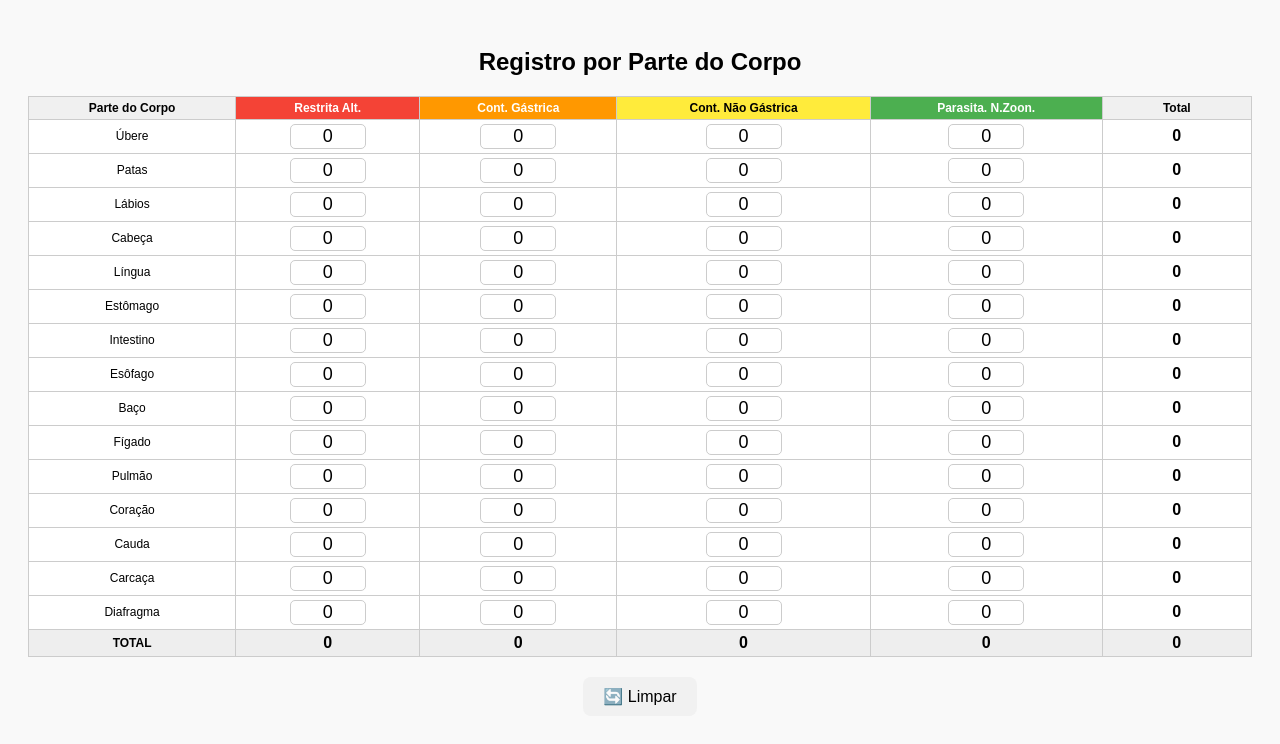
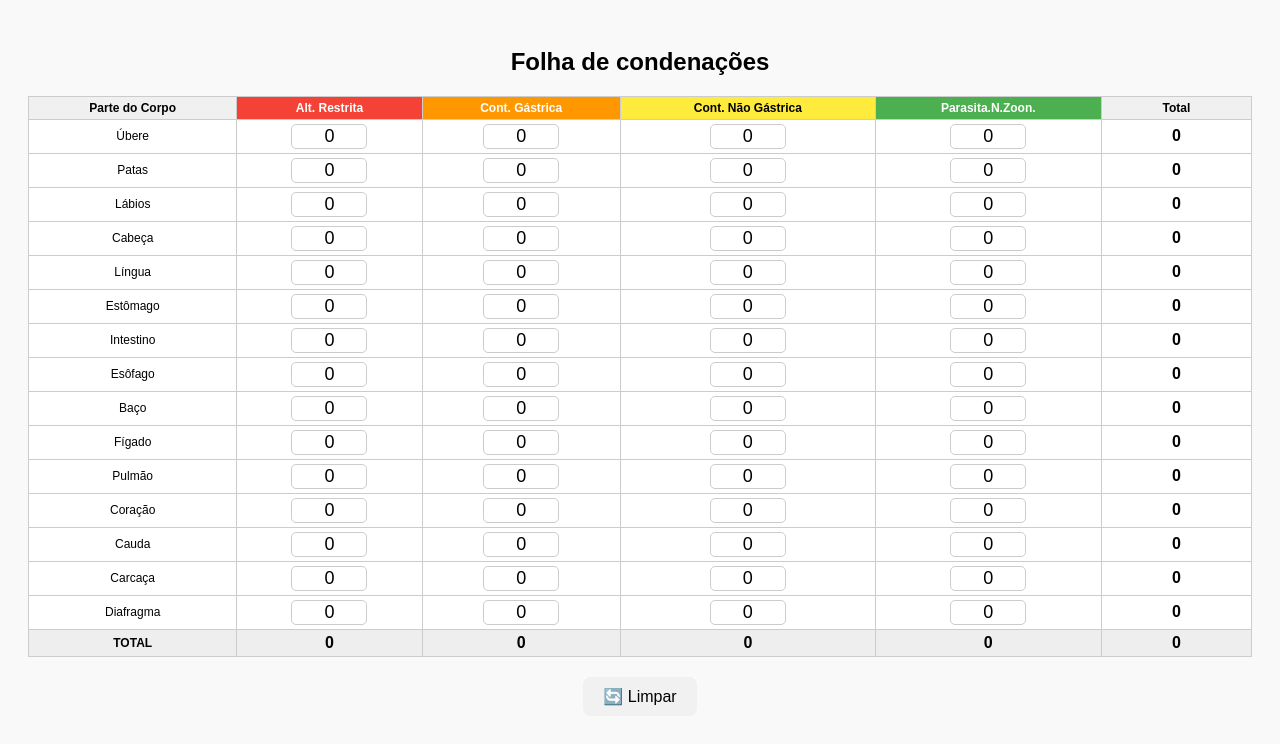
Before and after one commit to Samueldouradofast/secretaria-S.I.F-2583, a plain HTML site: page index.html in a window 1280 px wide. Drawn offline with Linux system fonts and the light colour scheme.

Commit message:
alteraçao no html

```diff
--- a/index.html
+++ b/index.html
@@ -4,21 +4,21 @@
   <meta charset="UTF-8" />
   <meta name="viewport" content="width=device-width, initial-scale=1.0"/>
   <link rel="stylesheet" href="./index.css">
-  <title>Registro por Parte do Corpo</title>
+  <title>Secretaria S.I.F 2583</title>
 </head>
 <body>
 
-<h2>Registro por Parte do Corpo</h2>
+<h2>Folha de condenações</h2>
 
 <div class="tabela-container">
   <table>
     <thead>
       <tr>
         <th>Parte do Corpo</th>
-        <th>Restrita Alt.</th>
+        <th>Alt. Restrita</th>
         <th>Cont. Gástrica</th>
         <th>Cont. Não Gástrica</th>
-        <th>Parasita. N.Zoon.</th>
+        <th>Parasita.N.Zoon.</th>
         <th>Total</th>
       </tr>
     </thead>
```
